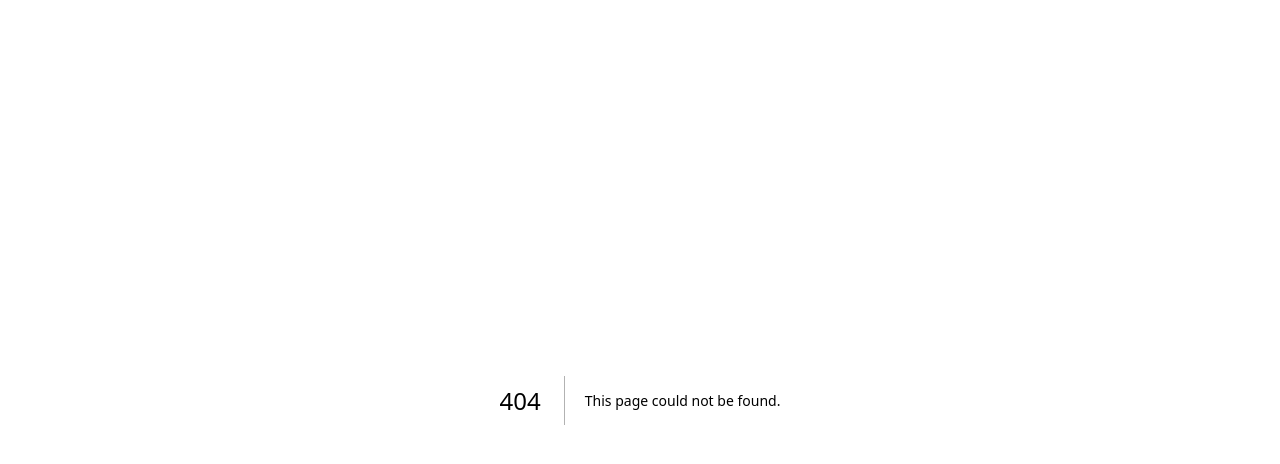
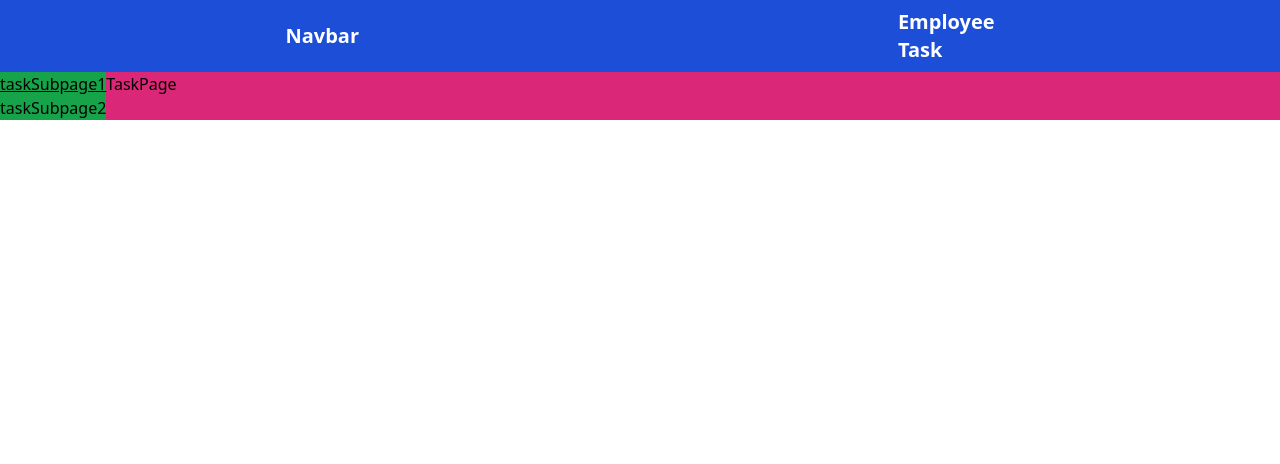
Before and after one commit to SrijanShovit/TrialHub, a Next.js app: page /task in a window 1280 px wide. Before the commit this address had no page. Shown: the top 464 px of the page. Built offline with nearby package versions, Linux system fonts and the light colour scheme.

Commit message:
add basic layout

```diff
--- /dev/null
+++ b/components/Layout/Layout.jsx
@@ -0,0 +1,53 @@
+import React from "react";
+import Sidebar from "./Sidebar";
+import Navbar from "./Navbar";
+import { useRouter } from "next/router";
+
+const Layout = ({ children }) => {
+  const router = useRouter();
+  const path = router.pathname;
+
+  const EmployeeSubpages = [
+    {
+      name: "all",
+      route: "",
+    },
+    {
+      name: "administrators",
+      route: "/admin",
+    },
+  ];
+  const TaskSubpages = [
+    {
+      name: "taskSubpage1",
+      route: "",
+    },
+    {
+      name: "taskSubpage2",
+      route: "/tsp2",
+    },
+  ];
+
+  let sideProps;
+  let pageName;
+
+  if (path.startsWith("/employee")) {
+    sideProps = EmployeeSubpages;
+    pageName = "/employee";
+  } else if (path.startsWith("/task")) {
+    sideProps = TaskSubpages;
+    pageName = "/task";
+  }
+
+  return (
+    <div className="">
+      <Navbar />
+      <div className="flex flex-row bg-pink-600">
+        <Sidebar sideProps={sideProps} pageName={pageName} />
+        <main>{children}</main>
+      </div>
+    </div>
+  );
+};
+
+export default Layout;
--- /dev/null
+++ b/components/Layout/Navbar.jsx
@@ -0,0 +1,20 @@
+import Link from "next/link";
+import React from "react";
+
+const Navbar = () => {
+  return (
+    <div className="flex bg-blue-700 text-white font-semibold text-xl justify-around items-center sticky top-0 px-4 py-2">
+      <div>Navbar</div>
+      <div>
+        <div>
+          <Link href="/employee">Employee</Link>
+        </div>
+        <div>
+          <Link href={"/task"}>Task</Link>
+        </div>
+      </div>
+    </div>
+  );
+};
+
+export default Navbar;
--- /dev/null
+++ b/components/Layout/Sidebar.jsx
@@ -0,0 +1,25 @@
+import Link from "next/link";
+import { useRouter } from "next/router";
+import React from "react";
+
+const Sidebar = ({ sideProps, pageName }) => {
+  const router = useRouter();
+  const path = router.pathname;
+
+  return (
+    <div className="flex flex-col bg-green-600">
+      {sideProps?.map((el) => (
+        <div key={Math.random().toString()}>
+          <Link
+            href={`${pageName + el.route}`}
+            className={path === `${pageName + el.route}` ? "underline" : null}
+          >
+            {el.name}
+          </Link>
+        </div>
+      ))}
+    </div>
+  );
+};
+
+export default Sidebar;
--- a/pages/_app.tsx
+++ b/pages/_app.tsx
@@ -1,8 +1,14 @@
-import '../styles/globals.css'
-import type { AppProps } from 'next/app'
+import "../styles/globals.css";
+import type { AppProps } from "next/app";
+
+import Layout from "../components/Layout/Layout";
 
 function MyApp({ Component, pageProps }: AppProps) {
-  return <Component {...pageProps} />
+  return (
+    <Layout>
+      <Component {...pageProps} />
+    </Layout>
+  );
 }
 
-export default MyApp
+export default MyApp;
--- /dev/null
+++ b/pages/employee/admin.js
@@ -0,0 +1,7 @@
+import React from "react";
+
+const AdminPage = () => {
+  return <div>AdminPage</div>;
+};
+
+export default AdminPage;
--- /dev/null
+++ b/pages/employee/index.js
@@ -0,0 +1,7 @@
+import React from "react";
+
+const EmployeePage = () => {
+  return <div>EmployeePage</div>;
+};
+
+export default EmployeePage;
--- a/pages/index.js
+++ b/pages/index.js
@@ -1,12 +1,10 @@
-import React from 'react'
+import React from "react";
 
-const index = () => {
-  return (
-    <div>index</div>
-  )
-}
+const Index = () => {
+  return <div>Index</div>;
+};
 
-export default index
+export default Index;
 
 /**
 Example of Typescript code for default next app with tailwind:
--- /dev/null
+++ b/pages/task/index.js
@@ -0,0 +1,7 @@
+import React from "react";
+
+const TaskPage = () => {
+  return <div>TaskPage</div>;
+};
+
+export default TaskPage;
--- /dev/null
+++ b/pages/task/tsp1.js
@@ -0,0 +1,7 @@
+import React from "react";
+
+const TaskSubpage1 = () => {
+  return <div>TaskSubpage1</div>;
+};
+
+export default TaskSubpage1;
--- /dev/null
+++ b/pages/task/tsp2.js
@@ -0,0 +1,7 @@
+import React from "react";
+
+const TaskSubpage2 = () => {
+  return <div>TaskSubpage2</div>;
+};
+
+export default TaskSubpage2;
```
Also changed, not shown: 2 other files (tests, documents, lock files or other folders).
